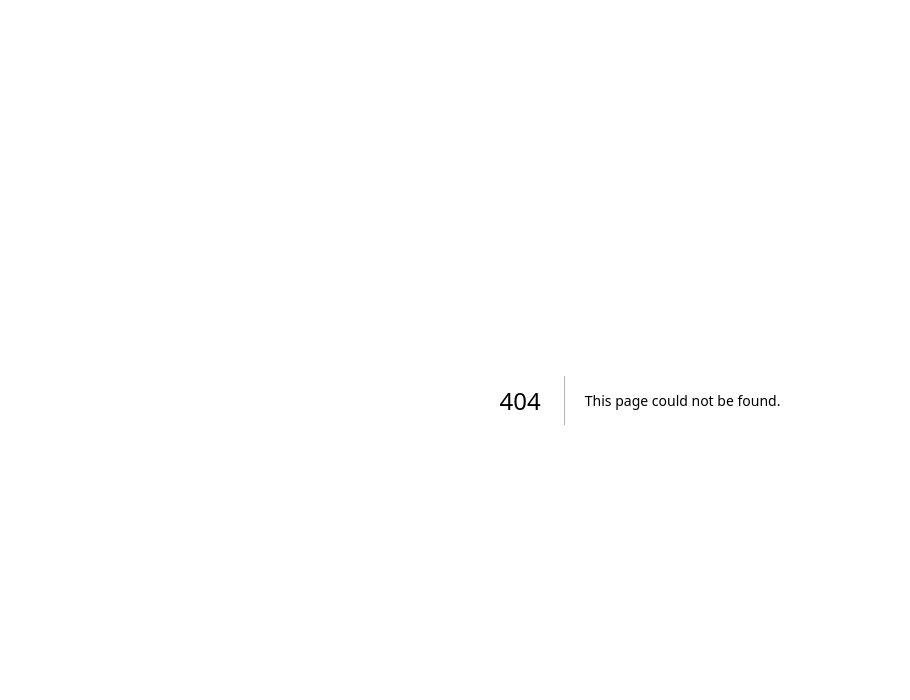
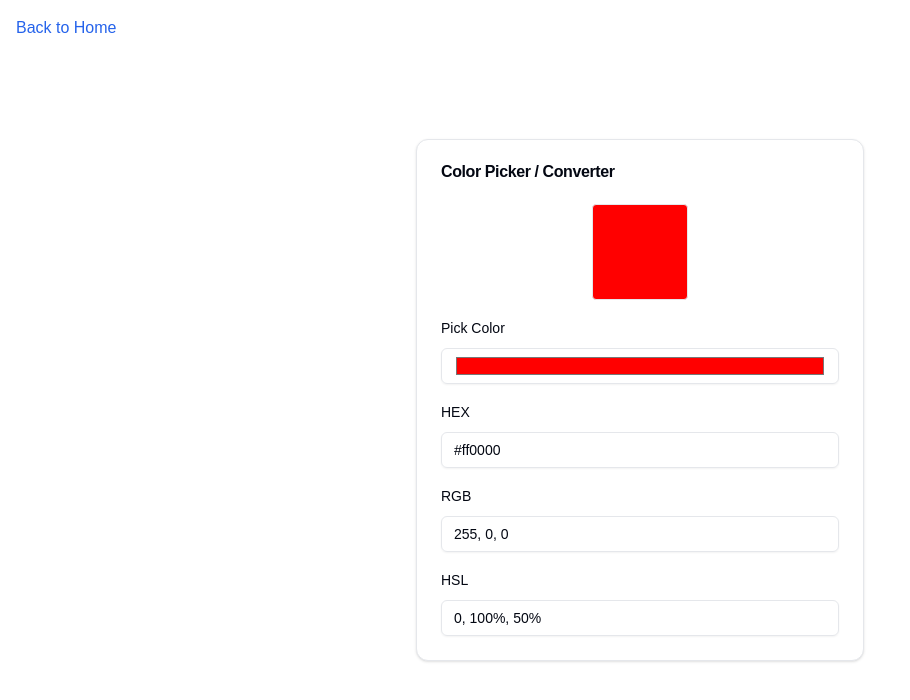
Before and after one commit to praveen2288/csv-editor, a Next.js app: page /colorpicker in a window 1280 px wide. Before the commit this address had no page. Shown: the top 700 px of the page, without its empty margins (0-910 px from the left). Built offline with nearby package versions, Linux system fonts and the light colour scheme.

Commit message:
Add color picker and converter

```diff
--- /dev/null
+++ b/app/colorpicker/page.tsx
@@ -0,0 +1,187 @@
+'use client'
+
+import { useState } from 'react'
+import { Input } from '@/components/ui/input'
+import { Card, CardContent, CardHeader, CardTitle } from '@/components/ui/card'
+import { Label } from '@/components/ui/label'
+import Link from 'next/link'
+
+function hexToRgb(hex: string) {
+  hex = hex.replace(/^#/, '')
+  if (hex.length === 3) {
+    hex = hex.split('').map((c) => c + c).join('')
+  }
+  const int = parseInt(hex, 16)
+  if (Number.isNaN(int)) return null
+  const r = (int >> 16) & 255
+  const g = (int >> 8) & 255
+  const b = int & 255
+  return { r, g, b }
+}
+
+function rgbToHex(r: number, g: number, b: number) {
+  return (
+    '#' +
+    [r, g, b]
+      .map((x) => {
+        const hex = x.toString(16)
+        return hex.length === 1 ? '0' + hex : hex
+      })
+      .join('')
+  )
+}
+
+function rgbToHsl(r: number, g: number, b: number) {
+  r /= 255
+  g /= 255
+  b /= 255
+  const max = Math.max(r, g, b)
+  const min = Math.min(r, g, b)
+  let h = 0
+  let s = 0
+  const l = (max + min) / 2
+
+  if (max !== min) {
+    const d = max - min
+    s = l > 0.5 ? d / (2 - max - min) : d / (max + min)
+    switch (max) {
+      case r:
+        h = (g - b) / d + (g < b ? 6 : 0)
+        break
+      case g:
+        h = (b - r) / d + 2
+        break
+      case b:
+        h = (r - g) / d + 4
+        break
+    }
+    h /= 6
+  }
+  return {
+    h: Math.round(h * 360),
+    s: Math.round(s * 100),
+    l: Math.round(l * 100),
+  }
+}
+
+function hslToRgb(h: number, s: number, l: number) {
+  h /= 360
+  s /= 100
+  l /= 100
+  let r: number, g: number, b: number
+
+  if (s === 0) {
+    r = g = b = l
+  } else {
+    const hue2rgb = (p: number, q: number, t: number) => {
+      if (t < 0) t += 1
+      if (t > 1) t -= 1
+      if (t < 1 / 6) return p + (q - p) * 6 * t
+      if (t < 1 / 2) return q
+      if (t < 2 / 3) return p + (q - p) * (2 / 3 - t) * 6
+      return p
+    }
+    const q = l < 0.5 ? l * (1 + s) : l + s - l * s
+    const p = 2 * l - q
+    r = hue2rgb(p, q, h + 1 / 3)
+    g = hue2rgb(p, q, h)
+    b = hue2rgb(p, q, h - 1 / 3)
+  }
+
+  return { r: Math.round(r * 255), g: Math.round(g * 255), b: Math.round(b * 255) }
+}
+
+export default function ColorPicker() {
+  const [hex, setHex] = useState('#ff0000')
+  const [rgb, setRgb] = useState('255, 0, 0')
+  const [hsl, setHsl] = useState('0, 100%, 50%')
+
+  const updateFromHex = (value: string) => {
+    if (!value) return
+    if (!value.startsWith('#')) value = '#' + value
+    const rgbVal = hexToRgb(value)
+    if (!rgbVal) return
+    setHex(value)
+    setRgb(`${rgbVal.r}, ${rgbVal.g}, ${rgbVal.b}`)
+    const hslVal = rgbToHsl(rgbVal.r, rgbVal.g, rgbVal.b)
+    setHsl(`${hslVal.h}, ${hslVal.s}%, ${hslVal.l}%`)
+  }
+
+  const updateFromRgb = (value: string) => {
+    setRgb(value)
+    const parts = value.split(/[,\s]+/).filter(Boolean).map(Number)
+    if (parts.length !== 3 || parts.some((n) => Number.isNaN(n))) return
+    const [r, g, b] = parts
+    if ([r, g, b].some((n) => n < 0 || n > 255)) return
+    setHex(rgbToHex(r, g, b))
+    const hslVal = rgbToHsl(r, g, b)
+    setHsl(`${hslVal.h}, ${hslVal.s}%, ${hslVal.l}%`)
+  }
+
+  const updateFromHsl = (value: string) => {
+    setHsl(value)
+    const parts = value
+      .replace(/%/g, '')
+      .split(/[,\s]+/)
+      .filter(Boolean)
+      .map(Number)
+    if (parts.length !== 3 || parts.some((n) => Number.isNaN(n))) return
+    const [h, s, l] = parts
+    if (h < 0 || h > 360 || s < 0 || s > 100 || l < 0 || l > 100) return
+    const rgbVal = hslToRgb(h, s, l)
+    setRgb(`${rgbVal.r}, ${rgbVal.g}, ${rgbVal.b}`)
+    setHex(rgbToHex(rgbVal.r, rgbVal.g, rgbVal.b))
+  }
+
+  return (
+    <div className="flex flex-col items-center justify-center min-h-screen">
+      <Link href="/" className="fixed top-4 left-4 text-blue-600 hover:underline">
+        Back to Home
+      </Link>
+      <Card className="w-full max-w-md">
+        <CardHeader>
+          <CardTitle>Color Picker / Converter</CardTitle>
+        </CardHeader>
+        <CardContent className="space-y-4">
+          <div className="flex justify-center">
+            <div
+              className="w-24 h-24 rounded border"
+              style={{ backgroundColor: hex }}
+            />
+          </div>
+          <div className="space-y-2">
+            <Label htmlFor="color-input">Pick Color</Label>
+            <Input
+              id="color-input"
+              type="color"
+              value={hex}
+              onChange={(e) => updateFromHex(e.target.value)}
+            />
+          </div>
+          <div className="space-y-2">
+            <Label htmlFor="hex">HEX</Label>
+            <Input id="hex" value={hex} onChange={(e) => updateFromHex(e.target.value)} />
+          </div>
+          <div className="space-y-2">
+            <Label htmlFor="rgb">RGB</Label>
+            <Input
+              id="rgb"
+              value={rgb}
+              placeholder="255, 0, 0"
+              onChange={(e) => updateFromRgb(e.target.value)}
+            />
+          </div>
+          <div className="space-y-2">
+            <Label htmlFor="hsl">HSL</Label>
+            <Input
+              id="hsl"
+              value={hsl}
+              placeholder="0, 100%, 50%"
+              onChange={(e) => updateFromHsl(e.target.value)}
+            />
+          </div>
+        </CardContent>
+      </Card>
+    </div>
+  )
+}
--- a/app/page.tsx
+++ b/app/page.tsx
@@ -38,6 +38,9 @@ export default function Home() {
         <Link href="/markdown" className="text-xl text-blue-600 hover:underline">
           Markdown Previewer
         </Link>
+        <Link href="/colorpicker" className="text-xl text-blue-600 hover:underline">
+          Color Picker / Converter
+        </Link>
       </div>
     </div>
   );
```
